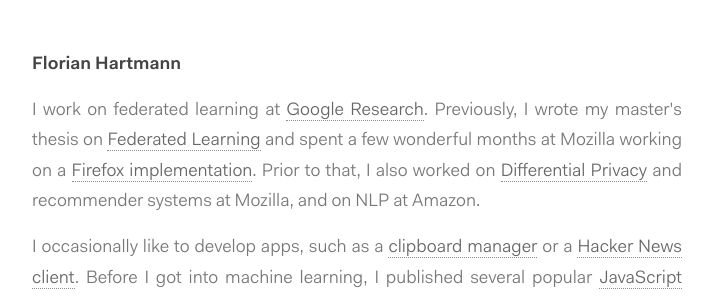
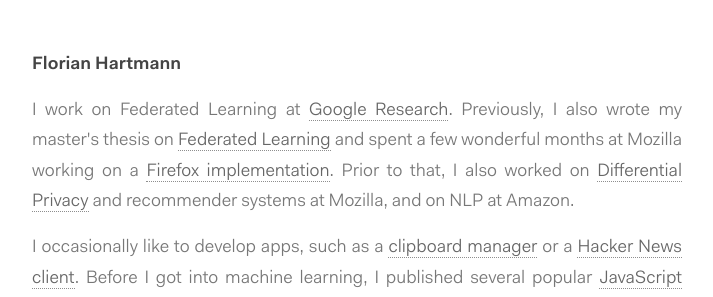
Before and after one commit to florian/florian.github.io, a Jekyll site: the page built from index.html, in a window 1280 px wide. Shown: the top 297 px of the page, without its empty margins (283-996 px from the left). Built offline with Jekyll 4.4.1, drawn with Linux system fonts in a browser that asks for light colours; nearby versions of some CDN libraries; the list of posts is cut into pages by our own code.

Commit message:
Re-write index intro to mention FL more clearly

```diff
--- a/index.html
+++ b/index.html
@@ -5,9 +5,9 @@
 <div class="header-intro">
   <h2>Florian Hartmann</h2>
   <p>
-  I work on federated learning at
-    <a href="https://ai.google">Google Research</a>.
-  Previously, I wrote my master's thesis on
+  I work on Federated Learning at
+    <a href="https://research.google">Google Research</a>.
+  Previously, I also wrote my master's thesis on
     <a href="{{ site.baseurl }}{% link _posts/2018-05-09-federated-learning.md %}">Federated Learning</a>
   and spent a few wonderful months at Mozilla working on a
     <a href="{{ site.baseurl }}{% link _posts/2018-08-27-federated-learning-firefox.md %}">Firefox implementation</a>.
```
